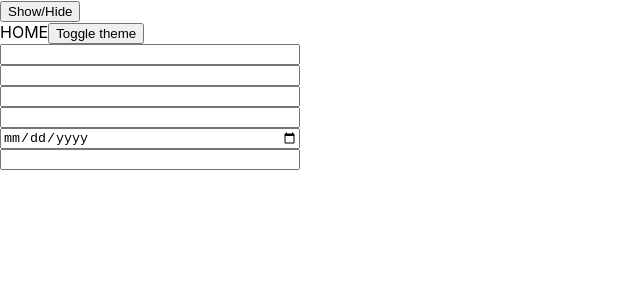
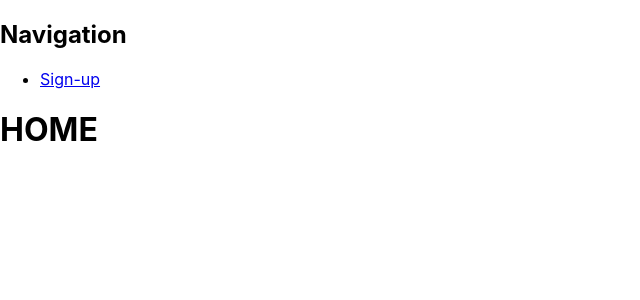
Before and after one commit to freshjs-fte/react-start, a React (Create React App) app: page / in a window 1280 px wide. Shown: the top 300 px of the page, without its empty margins (0-640 px from the left). Built offline with nearby package versions, Linux system fonts and the light colour scheme.

Commit message:
Add routing

```diff
--- a/src/App.jsx
+++ b/src/App.jsx
@@ -1,28 +1,21 @@
-import React, { useState } from "react";
-// import { BrowserRouter as Router, Switch, Route } from "react-router-dom";
-import Main from "./components/Main";
-import { ThemeContext } from "./contexts";
-import constants from "./constants";
-
+import React from "react";
+import { BrowserRouter, Switch, Route } from "react-router-dom";
+import SignUpPage from "./pages/SignUp";
+import MainPage from "./pages/Main";
 import "./App.css";
 
 function App() {
-  const [show, setShow] = useState(true);
-
-  const themeState = useState(constants.THEMES.LIGHT);
-
   return (
-    <ThemeContext.Provider value={themeState}>
-      <button
-        onClick={() => {
-          setShow(!show);
-        }}
-      >
-        Show/Hide
-      </button>
-
-      <Main show={show}></Main>
-    </ThemeContext.Provider>
+    <BrowserRouter>
+      <Switch>
+        <Route exact path="/">
+          <MainPage />
+        </Route>
+        <Route path="/signup">
+          <SignUpPage />
+        </Route>
+      </Switch>
+    </BrowserRouter>
   );
 }
 
--- a/src/components/Main/index.jsx
+++ b/src/components/Main/index.jsx
@@ -1,26 +1,17 @@
-import { useCallback, useContext, useMemo } from "react";
-import { ThemeContext } from "../../contexts";
-import nextTheme from "../../utils/nextTheme";
-import RegisterForm from "../forms/RegisterForm";
-import styles from "./Main.module.scss";
+import { Link } from "react-router-dom";
 
 function Main(props) {
-  const [theme, setTheme] = useContext(ThemeContext);
-
-  // создает
-  const toggleThemeFunc = useCallback(() => {
-    const next = nextTheme(theme);
-    setTheme(next);
-  }, [theme, setTheme]);
-
-  // useMemo запускает
-  const themeStyles = useMemo(() => styles[theme], [theme]);
-
   return (
-    <div className={themeStyles}>
-      HOME
-      <button onClick={toggleThemeFunc}>Toggle theme</button>
-      <RegisterForm />
+    <div>
+      <nav>
+        <h2>Navigation</h2>
+        <ul>
+          <li>
+            <Link to="/signup">Sign-up</Link>
+          </li>
+        </ul>
+      </nav>
+      <h1>HOME</h1>
     </div>
   );
 }
--- /dev/null
+++ b/src/pages/Main/index.jsx
@@ -0,0 +1,10 @@
+import React from 'react'
+import Main from '../../components/Main'
+
+export default function MainPage() {
+    return (
+        <div>
+            <Main />
+        </div>
+    )
+}
--- /dev/null
+++ b/src/pages/SignUp/index.jsx
@@ -0,0 +1,18 @@
+import React from "react";
+import RegisterForm from "../../components/forms/RegisterForm";
+
+export default function SignUpPage() {
+  const onSubmit = (values, formikBag) => {
+    console.log(values);
+
+    formikBag.resetForm();
+  };
+
+  return (
+    <section>
+      <h1>CREATE AN ACCOUNT</h1>
+      <h2>We always keep your name and email address private.</h2>
+      <RegisterForm onSubmit={onSubmit} />
+    </section>
+  );
+}
```
